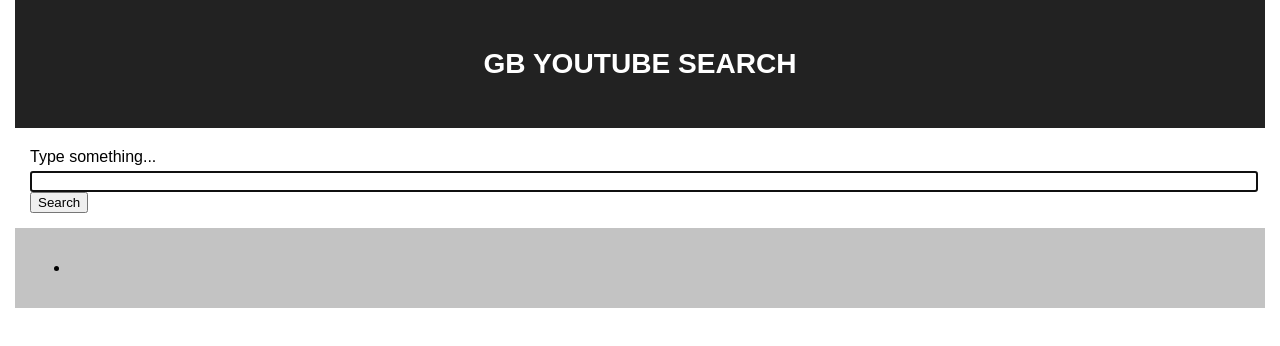
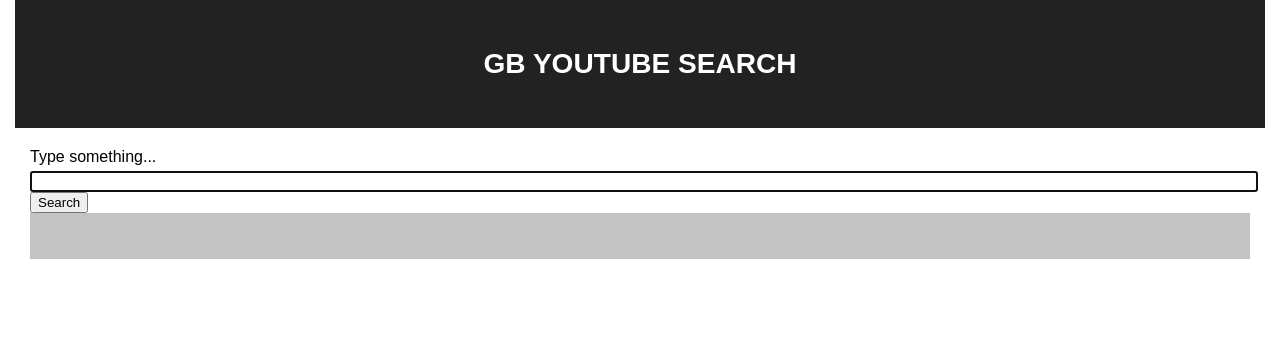
Before and after one commit to guilhermebc/guilhermebc.github.io, a React (Create React App) app: page / in a window 1280 px wide. Shown: the top 346 px of the page. Built offline with nearby package versions, Linux system fonts and the light colour scheme.

Commit message:
listing src videos and run test components

```diff
--- a/src/App.js
+++ b/src/App.js
@@ -11,7 +11,7 @@
       <div className="container">
         <Header title="GB Youtube Search"/>
         <Search/>
-        <List/>
+
       </div>
     );
   }
--- a/src/List/List.js
+++ b/src/List/List.js
@@ -5,11 +5,16 @@
 
 class List extends Component {
 
+  constructor(props){
+    super(props);
+
+  }
+
   render() {
     return (
       <div className="wrapper-list">
 			<ul>
-				<ListItem />
+				{this.props.list}
 			</ul>
 	  </div>
     );
--- a/src/ListItem/ListItem.js
+++ b/src/ListItem/ListItem.js
@@ -9,7 +9,7 @@
 
   render() {
     return (
-      <li>{this.props.itemsQuery}</li>
+      <li>{this.props.content}</li>
     );
   }
 }
--- a/src/YoutubeAPI/YoutubeAPI.js
+++ b/src/YoutubeAPI/YoutubeAPI.js
@@ -1,5 +1,6 @@
 import React, { Component } from 'react';
 
+import List from '../List/List';
 import ListItem from '../ListItem/ListItem';
 
 const apiKEY = 'AIzaSyD6VsQOvaQ0PGeLPAV4l7Ym1CbNtZmSZOQ';
@@ -10,6 +11,10 @@
 
   constructor(props){
     super(props);
+
+    this.state = {
+      results: []
+    }
   }
 
   onTypedClick(){
@@ -19,11 +24,14 @@
     fetch(requestURL)
       .then((response) => response.json())
       .then((responseJson) => {
-          let result = responseJson.items.map(
-            obj => <ListItem listQuery={"https://www.youtube.com/embed/"+obj.id.videoId}/>
-          );
-          console.log("Result: ", result);
 
+          let result = responseJson.items.map((obj, index) => <ListItem content={"https://www.youtube.com/embed/"+obj.id.videoId} key={index} />);
+
+          this.setState({
+            results: result
+          });
+
+          console.log(this.state.results);
       })
       .catch((error) => {
         console.error(error);
@@ -33,9 +41,8 @@
   render() {
     return (
       <div>
-        {/* onClick={this.onTypedClick(this.state.query)} */}
           <button type="submit" onClick={this.onTypedClick.bind(this)}>Search</button>
-        {/* <ListItem onChange={} /> */}
+          <List list={this.state.results}/>
       </div>
     );
   }
```
